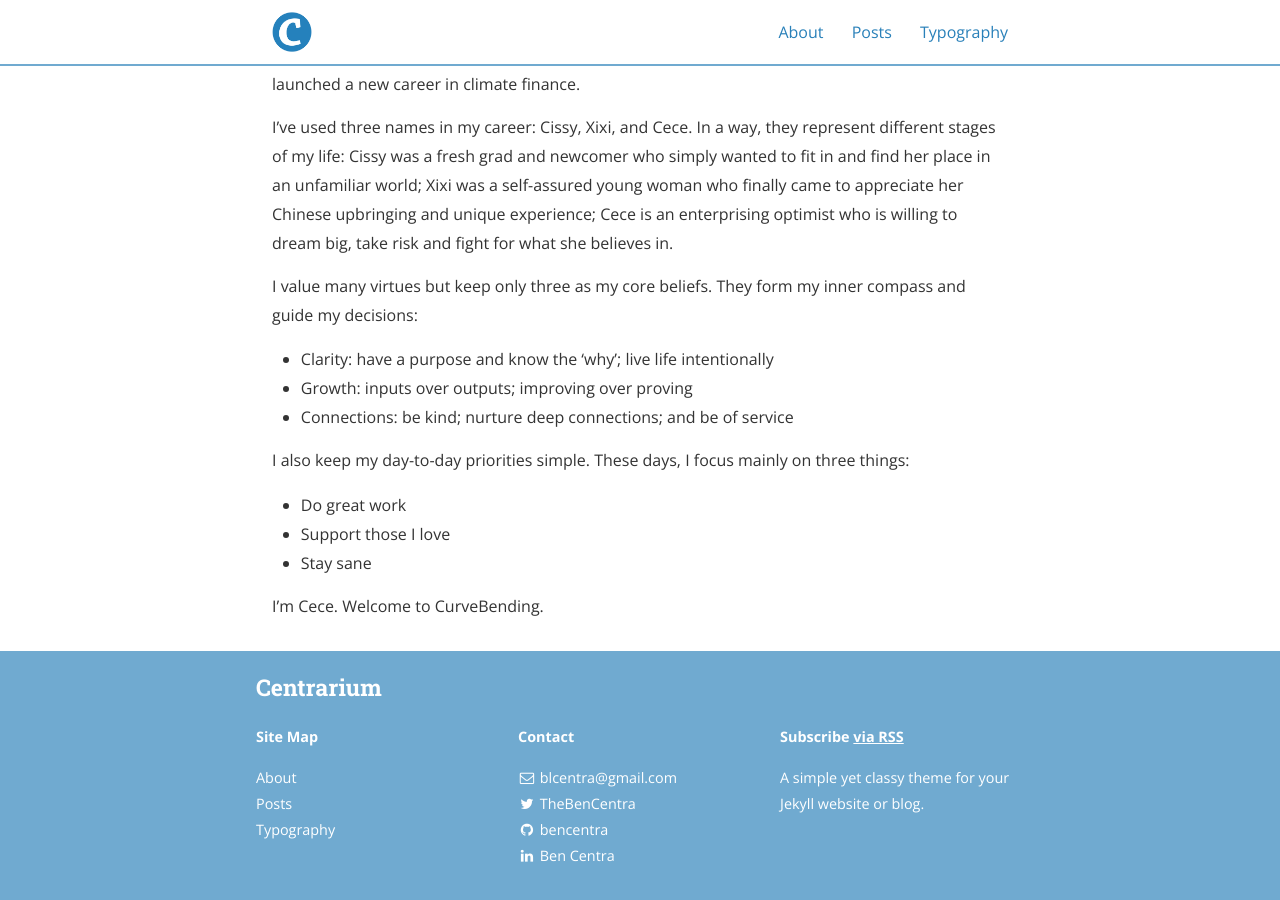
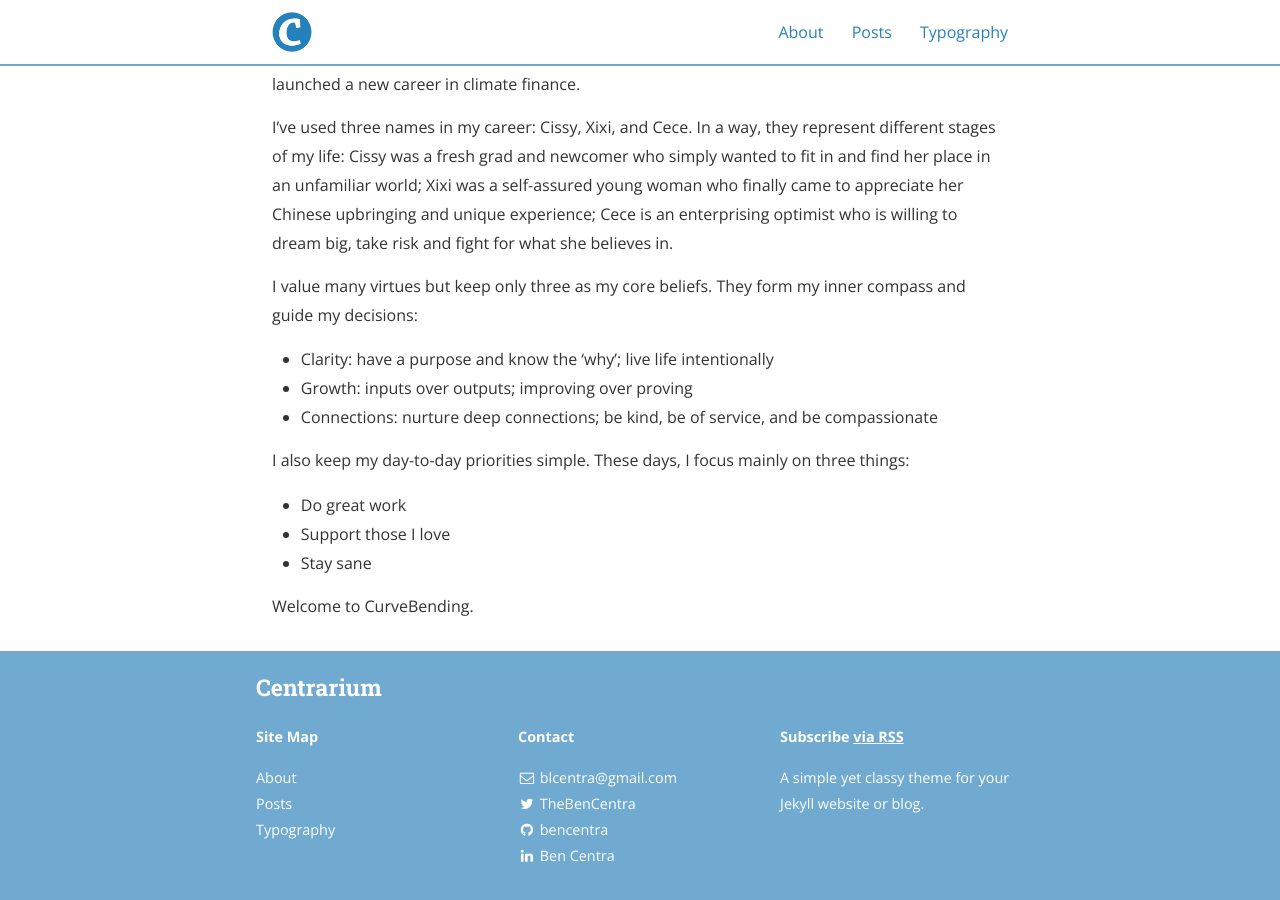
Before and after one commit to CurveBending/CurveBending.github.io, a Jekyll site: the page built from about.md, in a window 1280 px wide and 900 px high, scrolled down 1001 px. Built offline with Jekyll 4.4.1, drawn with Linux system fonts in a browser that asks for light colours; nearby versions of some CDN libraries.

Commit message:
Update about.md

```diff
--- a/about.md
+++ b/about.md
@@ -27,11 +27,12 @@ I've used three names in my career: Cissy, Xixi, and Cece. In a way, they repres
 I value many virtues but keep only three as my core beliefs. They form my inner compass and guide my decisions:
 - Clarity: have a purpose and know the ‘why’; live life intentionally
 - Growth: inputs over outputs; improving over proving
-- Connections: be kind; nurture deep connections; and be of service
+- Connections: nurture deep connections; be kind, be of service, and be compassionate
 
 I also keep my day-to-day priorities simple. These days, I focus mainly on three things:
 - Do great work
 - Support those I love
 - Stay sane
 
-I'm Cece. Welcome to CurveBending.
+
+Welcome to CurveBending.
```
